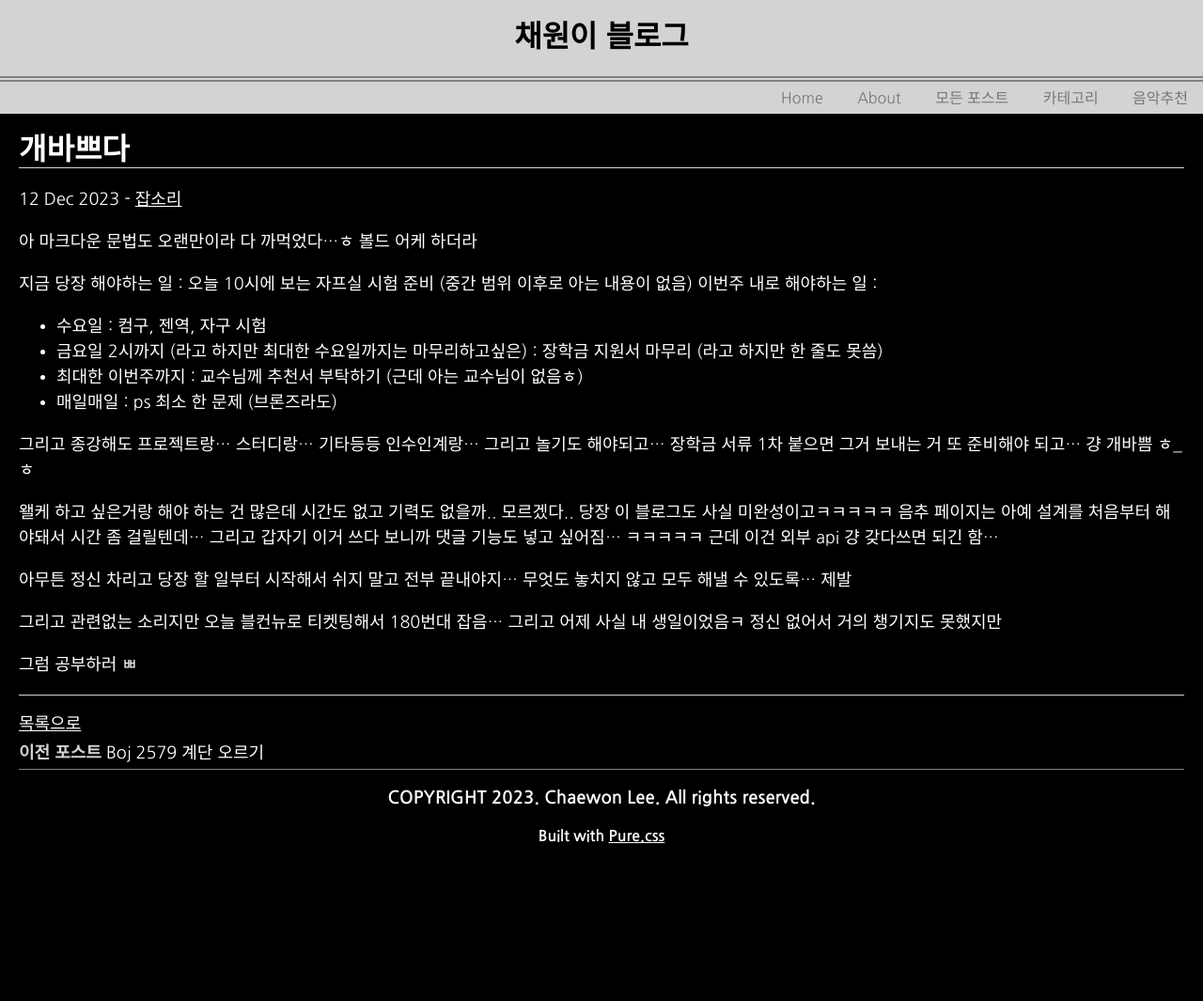
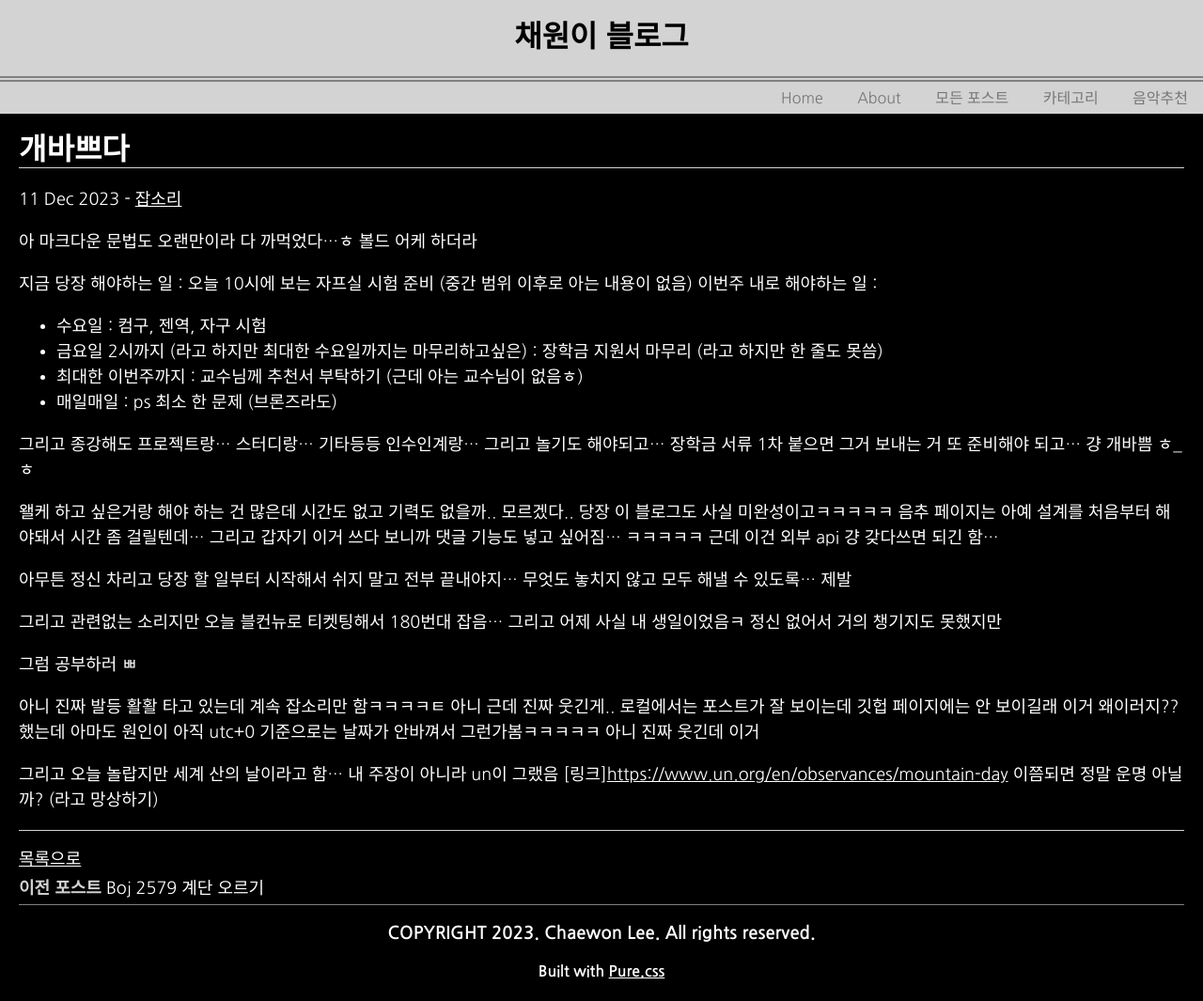
Before and after one commit to chae-jpg/chaeBlog, a Jekyll site: the page built from _posts/2023-12-11-개바쁘다.md, in a window 1280 px wide. Shown: the whole page at 94% size. Built offline with Jekyll 4.4.1, drawn with Linux system fonts in a browser that asks for light colours; nearby versions of some CDN libraries; before the commit the page ends 921 px from its top, so only the background shows below that.

Commit message:
post update

```diff
--- a/_posts/2023-12-12-개바쁘다.md
+++ b/_posts/2023-12-11-개바쁘다.md
@@ -23,3 +23,9 @@ subtitle: 제곧네
 그리고 관련없는 소리지만 오늘 블컨뉴로 티켓팅해서 180번대 잡음... 그리고 어제 사실 내 생일이었음ㅋ 정신 없어서 거의 챙기지도 못했지만
 
 그럼 공부하러 ㅃ
+
+아니 진짜 발등 활활 타고 있는데 계속 잡소리만 함ㅋㅋㅋㅋㅌ 아니 근데 진짜 웃긴게.. 로컬에서는 포스트가 잘 보이는데 깃헙 페이지에는 안 보이길래 이거 왜이러지?? 했는데 아마도 원인이 아직 utc+0 기준으로는 날짜가 안바껴서 그런가봄ㅋㅋㅋㅋㅋ 아니 진짜 웃긴데 이거
+
+그리고 오늘 놀랍지만 세계 산의 날이라고 함... 내 주장이 아니라 un이 그랬음
+[링크]<https://www.un.org/en/observances/mountain-day>
+이쯤되면 정말 운명 아닐까? (라고 망상하기)
```
